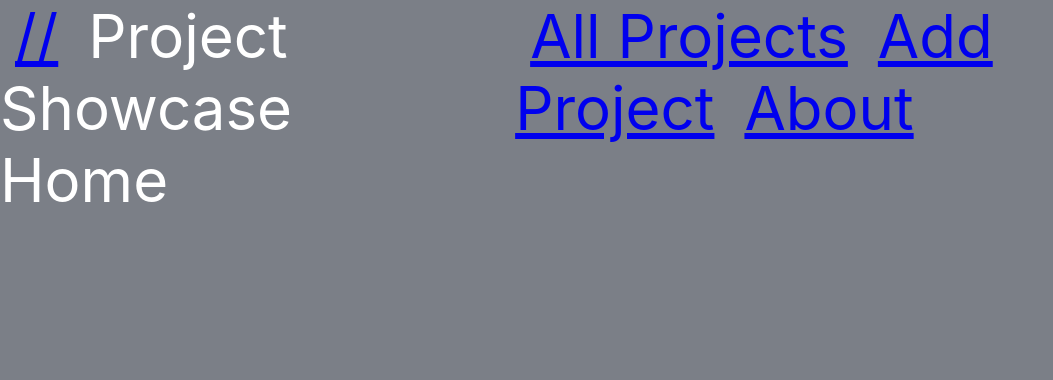
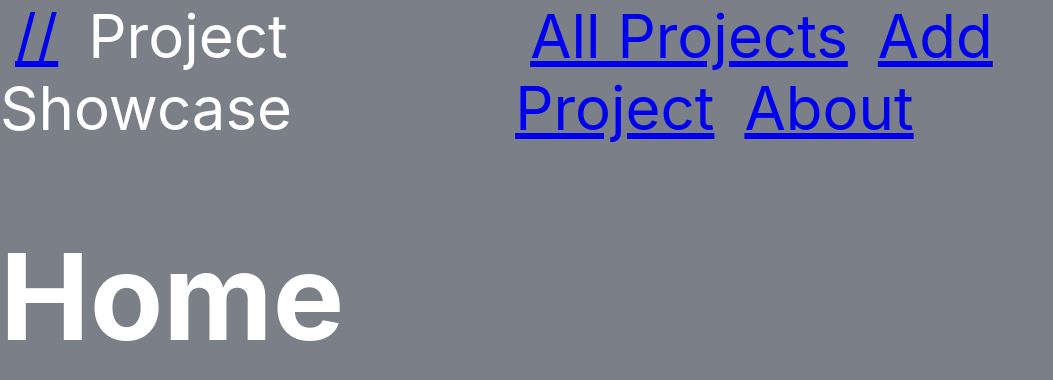
Before and after one commit to wayland-i/react-practice, a React (Create React App) app in the folder project-showcase-run-through/: page / in a window 1280 px wide. Shown: the top 380 px of the page, without its empty margins (0-1053 px from the left). Built offline with nearby package versions, Linux system fonts and the light colour scheme.

Commit message:
env: styled components and json db running from terminal

```diff
--- a/project-showcase-run-through/package.json
+++ b/project-showcase-run-through/package.json
@@ -14,6 +14,7 @@
     "web-vitals": "^2.1.4"
   },
   "scripts": {
+    "server": "json-server --watch db.json --port=4000",
     "start": "react-scripts start",
     "build": "react-scripts build",
     "test": "react-scripts test",
--- a/project-showcase-run-through/src/Components/NavBar.js
+++ b/project-showcase-run-through/src/Components/NavBar.js
@@ -3,11 +3,9 @@ import { NavLink, Link } from "react-router-dom";
 import styled from "styled-components";
 
 const Navigation = styled.header`
-    /* display: flex; */
     & > * {
     margin: 15px;
     }
-
 `
 
 const Header = styled.header`
--- a/project-showcase-run-through/src/Pages/Home.js
+++ b/project-showcase-run-through/src/Pages/Home.js
@@ -1,8 +1,18 @@
-import React from 'react';
+import React, { useEffect, useState } from 'react';
 
 function Home() {
+
+  const [projects, setProjects] = useState([]);
+
+  useEffect(() => {
+    fetch('')
+
+  }, [])
+
   return (
-    <div>Home</div>
+    <div>
+      <h1>Home</h1>
+    </div>
   );
 }
 
```
Also changed, not shown: project-showcase-run-through/db.json (renamed from project-showcase-run-through/src/Data/db.json).
